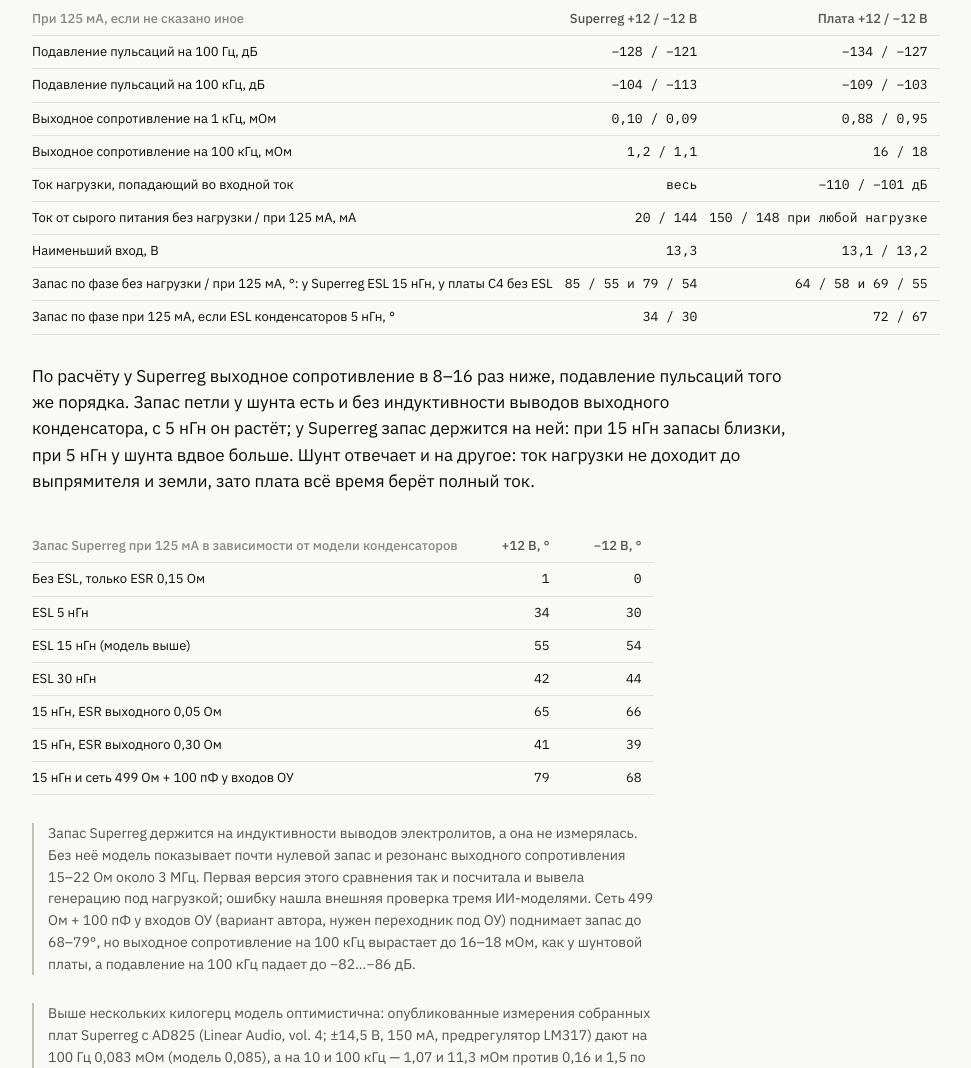
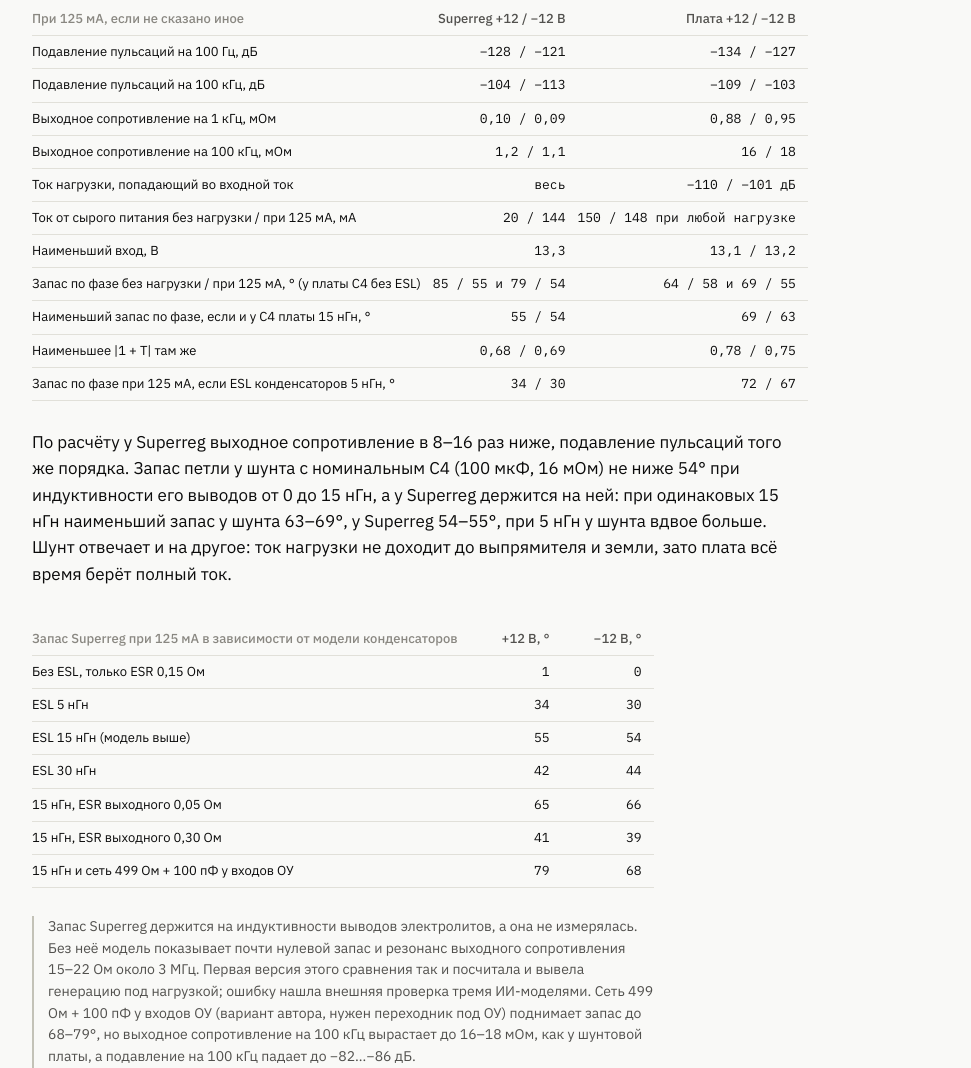
Before and after one commit to cozycactus/linear-regulators-report, a plain HTML site: page index.html in a window 1280 px wide. Shown: the part 8556-9624 px from the top of the page, without its empty margins (138-1109 px from the left). Drawn offline with Linux system fonts and the light colour scheme.

Commit message:
Report: the shunt board's margin with 0-15 nH in C4, against the Superreg
Co-Authored-By: Claude Opus 5.5 <noreply@anthropic.com>

```diff
--- a/index.html
+++ b/index.html
@@ -249,11 +249,13 @@ table.nums th:first-child{font-family:var(--font)}
         <tr><td>Ток нагрузки, попадающий во входной ток</td><td>весь</td><td>−110 / −101 дБ</td></tr>
         <tr><td>Ток от сырого питания без нагрузки / при 125 мА, мА</td><td>20 / 144</td><td>150 / 148 при любой нагрузке</td></tr>
         <tr><td>Наименьший вход, В</td><td>13,3</td><td>13,1 / 13,2</td></tr>
-        <tr><td>Запас по фазе без нагрузки / при 125 мА, °: у Superreg ESL 15 нГн, у платы C4 без ESL</td><td>85 / 55 и 79 / 54</td><td>64 / 58 и 69 / 55</td></tr>
+        <tr><td>Запас по фазе без нагрузки / при 125 мА, ° (у платы C4 без ESL)</td><td>85 / 55 и 79 / 54</td><td>64 / 58 и 69 / 55</td></tr>
+        <tr><td>Наименьший запас по фазе, если и у C4 платы 15 нГн, °</td><td>55 / 54</td><td>69 / 63</td></tr>
+        <tr><td>Наименьшее |1 + T| там же</td><td>0,68 / 0,69</td><td>0,78 / 0,75</td></tr>
         <tr><td>Запас по фазе при 125 мА, если ESL конденсаторов 5 нГн, °</td><td>34 / 30</td><td>72 / 67</td></tr>
       </table>
     </div>
-    <p class="verdict">По расчёту у Superreg выходное сопротивление в 8–16 раз ниже, подавление пульсаций того же порядка. Запас петли у шунта есть и без индуктивности выводов выходного конденсатора, с 5 нГн он растёт; у Superreg запас держится на ней: при 15 нГн запасы близки, при 5 нГн у шунта вдвое больше. Шунт отвечает и на другое: ток нагрузки не доходит до выпрямителя и земли, зато плата всё время берёт полный ток.</p>
+    <p class="verdict">По расчёту у Superreg выходное сопротивление в 8–16 раз ниже, подавление пульсаций того же порядка. Запас петли у шунта с номинальным C4 (100 мкФ, 16 мОм) не ниже 54° при индуктивности его выводов от 0 до 15 нГн, а у Superreg держится на ней: при одинаковых 15 нГн наименьший запас у шунта 63–69°, у Superreg 54–55°, при 5 нГн у шунта вдвое больше. Шунт отвечает и на другое: ток нагрузки не доходит до выпрямителя и земли, зато плата всё время берёт полный ток.</p>
     <div class="tbl-wrap">
       <table class="nums">
         <tr><th>Запас Superreg при 125 мА в зависимости от модели конденсаторов</th><th>+12 В, °</th><th>−12 В, °</th></tr>
@@ -267,7 +269,7 @@ table.nums th:first-child{font-family:var(--font)}
       </table>
     </div>
     <p class="caveat">Запас Superreg держится на индуктивности выводов электролитов, а она не измерялась. Без неё модель показывает почти нулевой запас и резонанс выходного сопротивления 15–22 Ом около 3 МГц. Первая версия этого сравнения так и посчитала и вывела генерацию под нагрузкой; ошибку нашла внешняя проверка тремя ИИ-моделями. Сеть 499 Ом + 100 пФ у входов ОУ (вариант автора, нужен переходник под ОУ) поднимает запас до 68–79°, но выходное сопротивление на 100 кГц вырастает до 16–18 мОм, как у шунтовой платы, а подавление на 100 кГц падает до −82…−86 дБ.</p>
-    <p class="caveat">Выше нескольких килогерц модель оптимистична: опубликованные измерения собранных плат Superreg с AD825 (Linear Audio, vol. 4; ±14,5 В, 150 мА, предрегулятор LM317) дают на 100 Гц 0,083 мОм (модель 0,085), а на 10 и 100 кГц — 1,07 и 11,3 мОм против 0,16 и 1,5 по модели. Шунтовая плата тоже только посчитана, и её модель может ошибаться так же. Переходный процесс при скачке нагрузки у Superreg не приводится: LTspice на этой модели расходится, ngspice не доходит до конца с AD817. Модели транзисторов Superreg — из стандартной библиотеки LTspice, у AD825 — макромодель, рассчитанная на ±15 В.</p>
+    <p class="caveat">Выше нескольких килогерц модель оптимистична: опубликованные измерения собранных плат Superreg с AD825 (Linear Audio, vol. 4; ±14,5 В, 150 мА, предрегулятор LM317) дают на 100 Гц 0,083 мОм (модель 0,085), а на 10 и 100 кГц — 1,07 и 11,3 мОм против 0,16 и 1,5 по модели. Шунтовая плата тоже только посчитана, и её модель может ошибаться так же; её расчёты с ESL C4 2, 10 и 15 нГн сделаны только в ngspice. При 15 нГн срез шунта без нагрузки уходит на 4–4,5 МГц, где модель дорожек наименее надёжна, и |1 + T| там хуже, чем без ESL (0,75 против 0,86). |1 + T| показывает, насколько петля далека от самовозбуждения: 1 — идеал, при 0,5 помехи у среза усиливаются вдвое. С ESR C4 ниже 16 мОм запас шунта меньше (см. платы выше). Переходный процесс при скачке нагрузки у Superreg не приводится: LTspice на этой модели расходится, ngspice не доходит до конца с AD817. Модели транзисторов Superreg — из стандартной библиотеки LTspice, у AD825 — макромодель, рассчитанная на ±15 В.</p>
   </section>
 
   <section>
```
